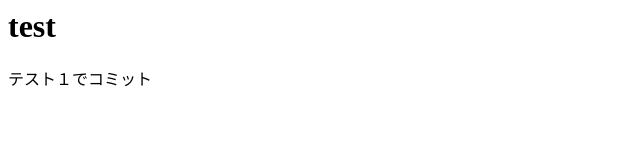
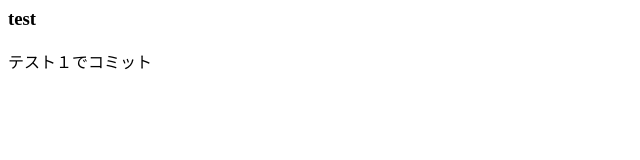
Before and after one commit to gacu1227/test, a plain HTML site: page index.html in a window 1280 px wide. Shown: the whole page, without its empty margins (0-640 px from the left). Drawn offline with Linux system fonts and the light colour scheme.

Commit message:
h3に変更

```diff
--- a/index.html
+++ b/index.html
@@ -1,2 +1,2 @@
-<h1>test</h1>
+<h3>test</h3>
 <p>テスト１でコミット</p>
```
